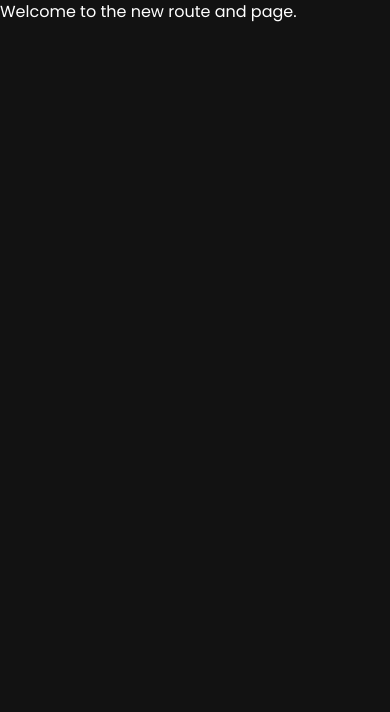
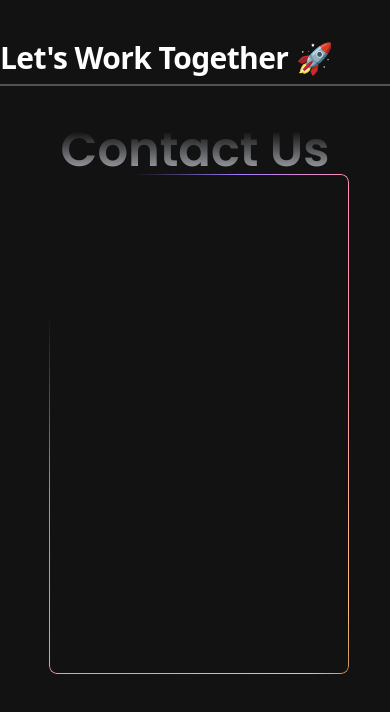
Before and after one commit to Adi4512/prosuretech, a React (Vite) app: page /contact in a window 390 px wide. Shown: the top 712 px of the page. Built offline with nearby package versions, Linux system fonts and the light colour scheme.

Commit message:
styles added on Contact page

```diff
--- a/index.html
+++ b/index.html
@@ -2,7 +2,7 @@
 <html lang="en">
   <head>
     <meta charset="UTF-8" />
-    <link rel="icon" type="image/svg+xml" href="" />
+    <link rel="icon" type="image/svg+xml" href="./src/assets/svglogo.png" />
     <meta name="viewport" content="width=device-width, initial-scale=1.0" />
     <title>ProSureTech</title>
   </head>
--- a/package.json
+++ b/package.json
@@ -14,7 +14,7 @@
     "@radix-ui/react-slot": "^1.1.0",
     "class-variance-authority": "^0.7.0",
     "clsx": "^2.1.1",
-    "framer-motion": "^11.11.17",
+    "framer-motion": "^11.13.5",
     "gsap": "^3.12.5",
     "lucide-react": "^0.460.0",
     "react": "^18.3.1",
@@ -25,6 +25,7 @@
     "react-scroll": "^1.9.0",
     "react-scroll-trigger": "^0.6.14",
     "simplex-noise": "^4.0.3",
+    "swiper": "^11.1.15",
     "tailwind-merge": "^2.5.5",
     "tailwindcss-animate": "^1.0.7"
   },
--- a/src/components/Contact.jsx
+++ b/src/components/Contact.jsx
@@ -1,7 +1,33 @@
-import React from "react";
+import BlurIn from "../components/ui/blur-in";
+import ShineBorder from "../components/ui/shine-border";
 
-function Contact() {
-  return <div>Welcome to the new route and page.</div>;
+export default function Contact() {
+  return (
+    <div>
+      <div className="mt-10 flex flex-col relative">
+        <div className="w-full border-b-2 border-neutral-600">
+          <BlurIn
+            word="Let's Work Together 🚀"
+            duration={1.5}
+            className={
+              " pb-2 w-fit text-3xl sm:text-5xl lg:text-5xl text-left font-sans "
+            }
+          />
+        </div>
+      </div>
+      <div className="w-3/4 mt-10 mx-auto flex flex-col h-auto ">
+        <span className="pointer-events-none whitespace-pre-wrap bg-gradient-to-b from-black to-gray-300/80 bg-clip-text text-center text-5xl font-semibold leading-none text-transparent dark:from-white dark:to-slate-900/10">
+          Contact Us
+        </span>
+        <ShineBorder
+          className="relative flex h-[500px] w-full flex-col items-center justify-center overflow-hidden rounded-lg border- bg-background md:shadow-xl"
+          color={["#A07CFE", "#FE8FB5", "#FFBE7B"]}
+        >
+          <div>
+            <form></form>
+          </div>
+        </ShineBorder>
+      </div>
+    </div>
+  );
 }
-
-export default Contact;
--- /dev/null
+++ b/src/components/ui/blur-in.jsx
@@ -0,0 +1,33 @@
+"use client";;
+import { motion } from "framer-motion";
+
+import { cn } from "@/lib/utils";
+
+const BlurIn = ({
+  word,
+  className,
+  variant,
+  duration = 1
+}) => {
+  const defaultVariants = {
+    hidden: { filter: "blur(10px)", opacity: 0 },
+    visible: { filter: "blur(0px)", opacity: 1 },
+  };
+  const combinedVariants = variant || defaultVariants;
+
+  return (
+    (<motion.h1
+      initial="hidden"
+      animate="visible"
+      transition={{ duration }}
+      variants={combinedVariants}
+      className={cn(
+        "font-display text-center text-4xl font-bold tracking-[-0.02em] drop-shadow-sm md:text-7xl md:leading-[5rem]",
+        className
+      )}>
+      {word}
+    </motion.h1>)
+  );
+};
+
+export default BlurIn;
--- /dev/null
+++ b/src/components/ui/number-ticker.jsx
@@ -0,0 +1,52 @@
+"use client";
+
+import { useEffect, useRef } from "react";
+import { useInView, useMotionValue, useSpring } from "framer-motion";
+
+import { cn } from "@/lib/utils";
+
+export default function NumberTicker({
+  value,
+  direction = "up",
+  delay = 0,
+  className,
+  decimalPlaces = 0,
+}) {
+  const ref = useRef(null);
+  const motionValue = useMotionValue(direction === "down" ? value : 0);
+  const springValue = useSpring(motionValue, {
+    damping: 60,
+    stiffness: 100,
+  });
+  const isInView = useInView(ref, { once: true, margin: "0px" });
+
+  useEffect(() => {
+    isInView &&
+      setTimeout(() => {
+        motionValue.set(direction === "down" ? 0 : value);
+      }, delay * 1000);
+  }, [motionValue, isInView, delay, value, direction]);
+
+  useEffect(
+    () =>
+      springValue.on("change", (latest) => {
+        if (ref.current) {
+          ref.current.textContent = Intl.NumberFormat("en-US", {
+            minimumFractionDigits: decimalPlaces,
+            maximumFractionDigits: decimalPlaces,
+          }).format(Number(latest.toFixed(decimalPlaces)));
+        }
+      }),
+    [springValue, decimalPlaces]
+  );
+
+  return (
+    <span
+      className={cn(
+        "inline-block tabular-nums text-black dark:text-white tracking-wider",
+        className
+      )}
+      ref={ref}
+    />
+  );
+}
--- /dev/null
+++ b/src/components/ui/shine-border.jsx
@@ -0,0 +1,47 @@
+"use client";;
+import { cn } from "@/lib/utils";
+
+/**
+ * @name Shine Border
+ * @description It is an animated background border effect component with easy to use and configurable props.
+ * @param borderRadius defines the radius of the border.
+ * @param borderWidth defines the width of the border.
+ * @param duration defines the animation duration to be applied on the shining border
+ * @param color a string or string array to define border color.
+ * @param className defines the class name to be applied to the component
+ * @param children contains react node elements.
+ */
+export default function ShineBorder({
+  borderRadius = 8,
+  borderWidth = 1,
+  duration = 14,
+  color = "#000000",
+  className,
+  children
+}) {
+  return (
+    (<div
+      style={
+        {
+          "--border-radius": `${borderRadius}px`
+        }
+      }
+      className={cn(
+        "relative min-h-[60px] w-fit min-w-[300px] place-items-center rounded-[--border-radius] bg-white p-3 text-black dark:bg-black dark:text-white",
+        className
+      )}>
+      <div
+        style={
+          {
+            "--border-width": `${borderWidth}px`,
+            "--border-radius": `${borderRadius}px`,
+            "--duration": `${duration}s`,
+            "--mask-linear-gradient": `linear-gradient(#fff 0 0) content-box, linear-gradient(#fff 0 0)`,
+            "--background-radial-gradient": `radial-gradient(transparent,transparent, ${color instanceof Array ? color.join(",") : color},transparent,transparent)`
+          }
+        }
+        className={`pointer-events-none before:bg-shine-size before:absolute before:inset-0 before:size-full before:rounded-[--border-radius] before:p-[--border-width] before:will-change-[background-position] before:content-[""] before:![-webkit-mask-composite:xor] before:![mask-composite:exclude] before:[background-image:--background-radial-gradient] before:[background-size:300%_300%] before:[mask:--mask-linear-gradient] motion-safe:before:animate-shine`}></div>
+      {children}
+    </div>)
+  );
+}
--- a/src/constants/index.jsx
+++ b/src/constants/index.jsx
@@ -245,7 +245,7 @@ export const resourcesLinks = [
 export const platformLinks = [
   { href: "tel:+917021171228", text: "Phone: (+91) 7021171228" },
   {
-    href: "https://www.google.com/maps?osid=31047da7-1782-40cb-9706-afdbf1f2677c&cp=22.845057~75.872194&lvl=12.00713&pi=0&v=2&sV=2&form=S00027",
+    href: "https://www.google.com/maps?q=22.814746652151953, 75.90100561524319",
     text: "Headquarters: Indore(M.P),india",
   },
   { href: "#", text: "Safety Consultant Firm" },
--- a/tailwind.config.js
+++ b/tailwind.config.js
@@ -5,62 +5,78 @@ export default {
   theme: {
   	extend: {
   		animation: {
-        scroll: "scroll 10s linear infinite",
+  			scroll: 'scroll 10s linear infinite',
+  			shine: 'shine var(--duration) infinite linear'
   		},
   		keyframes: {
   			scroll: {
-          "0%": { transform: "translateX(0)" },
-          "100%": { transform: "translateX(-100%)" },
+  				'0%': {
+  					transform: 'translateX(0)'
   				},
+  				'100%': {
+  					transform: 'translateX(-100%)'
+  				}
+  			},
+  			shine: {
+  				'0%': {
+  					'background-position': '0% 0%'
+  				},
+  				'50%': {
+  					'background-position': '100% 100%'
+  				},
+  				to: {
+  					'background-position': '0% 0%'
+  				}
+  			}
   		},
   		borderRadius: {
-        lg: "var(--radius)",
-        md: "calc(var(--radius) - 2px)",
-        sm: "calc(var(--radius) - 4px)",
+  			lg: 'var(--radius)',
+  			md: 'calc(var(--radius) - 2px)',
+  			sm: 'calc(var(--radius) - 4px)'
   		},
   		colors: {
-        background: "hsl(var(--background))",
-        foreground: "hsl(var(--foreground))",
+  			background: 'hsl(var(--background))',
+  			foreground: 'hsl(var(--foreground))',
   			card: {
-          DEFAULT: "hsl(var(--card))",
-          foreground: "hsl(var(--card-foreground))",
+  				DEFAULT: 'hsl(var(--card))',
+  				foreground: 'hsl(var(--card-foreground))'
   			},
   			popover: {
-          DEFAULT: "hsl(var(--popover))",
-          foreground: "hsl(var(--popover-foreground))",
+  				DEFAULT: 'hsl(var(--popover))',
+  				foreground: 'hsl(var(--popover-foreground))'
   			},
   			primary: {
-          DEFAULT: "hsl(var(--primary))",
-          foreground: "hsl(var(--primary-foreground))",
+  				DEFAULT: 'hsl(var(--primary))',
+  				foreground: 'hsl(var(--primary-foreground))'
   			},
   			secondary: {
-          DEFAULT: "hsl(var(--secondary))",
-          foreground: "hsl(var(--secondary-foreground))",
+  				DEFAULT: 'hsl(var(--secondary))',
+  				foreground: 'hsl(var(--secondary-foreground))'
   			},
   			muted: {
-          DEFAULT: "hsl(var(--muted))",
-          foreground: "hsl(var(--muted-foreground))",
+  				DEFAULT: 'hsl(var(--muted))',
+  				foreground: 'hsl(var(--muted-foreground))'
   			},
   			accent: {
-          DEFAULT: "hsl(var(--accent))",
-          foreground: "hsl(var(--accent-foreground))",
+  				DEFAULT: 'hsl(var(--accent))',
+  				foreground: 'hsl(var(--accent-foreground))'
   			},
   			destructive: {
-          DEFAULT: "hsl(var(--destructive))",
-          foreground: "hsl(var(--destructive-foreground))",
+  				DEFAULT: 'hsl(var(--destructive))',
+  				foreground: 'hsl(var(--destructive-foreground))'
   			},
-        border: "hsl(var(--border))",
-        input: "hsl(var(--input))",
-        ring: "hsl(var(--ring))",
+  			border: 'hsl(var(--border))',
+  			input: 'hsl(var(--input))',
+  			ring: 'hsl(var(--ring))',
   			chart: {
-          1: "hsl(var(--chart-1))",
-          2: "hsl(var(--chart-2))",
-          3: "hsl(var(--chart-3))",
-          4: "hsl(var(--chart-4))",
-          5: "hsl(var(--chart-5))",
-        },
-      },
-    },
+  				'1': 'hsl(var(--chart-1))',
+  				'2': 'hsl(var(--chart-2))',
+  				'3': 'hsl(var(--chart-3))',
+  				'4': 'hsl(var(--chart-4))',
+  				'5': 'hsl(var(--chart-5))'
+  			}
+  		}
+  	}
   },
   plugins: [require("tailwindcss-animate")],
 };
```
Also changed, not shown: src/assets/svglogo.png (added), 1 other file (tests, documents, lock files or other folders). Lines whose indentation alone changed are shown as unchanged.
